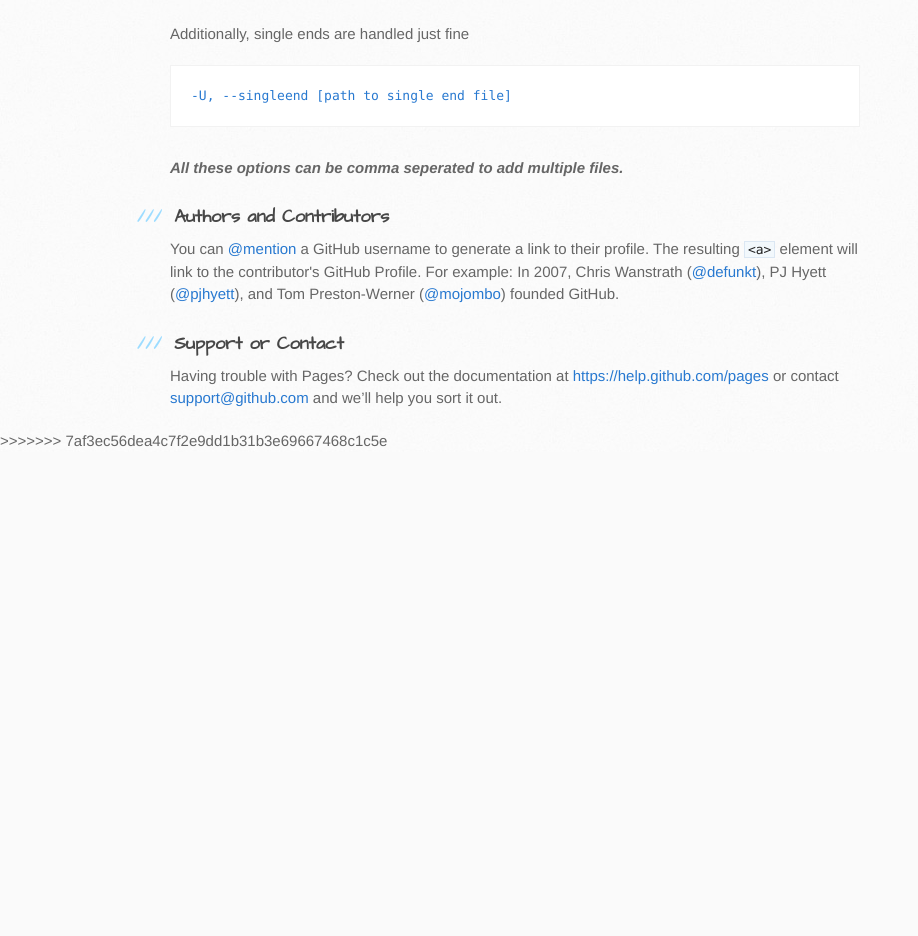
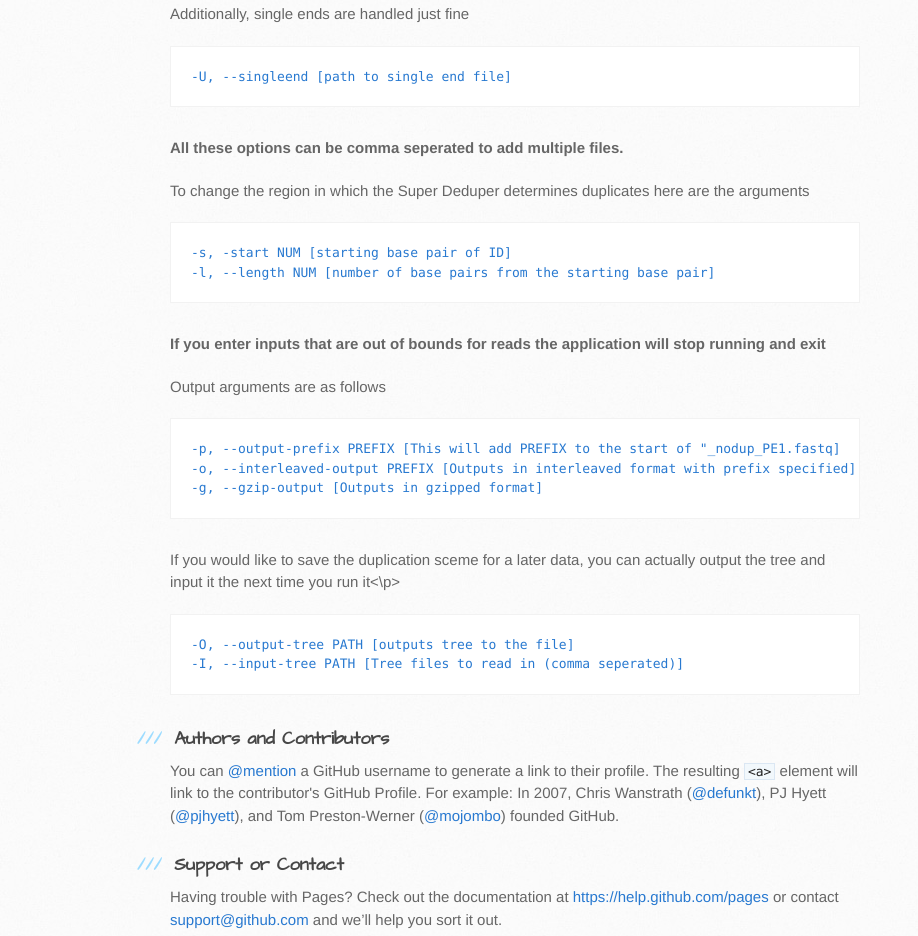
Before and after one commit to dstreett/Super-Deduper, a plain HTML site: page index.html in a window 1280 px wide. Shown: the part 1396-2332 px from the top of the page, without its empty margins (0-918 px from the left). Before the commit the page ends 1848 px from the top, so only its background shows below. Drawn offline with Linux system fonts and the light colour scheme.

Commit message:
More arguments

```diff
--- a/index.html
+++ b/index.html
@@ -66,8 +66,7 @@ Here are the basic arguements
 
 
 <p>If you are doing paired end reads (that aren't interleaved)</p>
-<pre><code>
--1, --read1 [path to read 1 (fastq or fastq.gz)]
+<pre><code>-1, --read1 [path to read 1 (fastq or fastq.gz)]
 -2, --read2 [path to read 2 (fastq or fastq.gz)]
 </code></pre>
 
@@ -83,7 +82,30 @@ If you want to use an interleaved file - no problem
 <code>-U, --singleend [path to single end file] </code>
 </pre>
 
-<p><b><i>All these options can be comma seperated to add multiple files.</b></i></p>
+<p><b>All these options can be comma seperated to add multiple files.</b></p>
+
+<p>To change the region in which the Super Deduper determines duplicates here are the arguments</p>
+
+<pre><code>-s, -start NUM [starting base pair of ID]
+-l, --length NUM [number of base pairs from the starting base pair]
+</pre></code>
+
+<p><b>If you enter inputs that are out of bounds for reads the application will stop running and exit</b><p>
+
+
+<p>Output arguments are as follows</p>
+
+<pre><code>-p, --output-prefix PREFIX [This will add PREFIX to the start of "_nodup_PE1.fastq]
+-o, --interleaved-output PREFIX [Outputs in interleaved format with prefix specified]
+-g, --gzip-output [Outputs in gzipped format]
+</code></pre>
+
+
+<p>If you would like to save the duplication sceme for a later data, you can actually output the tree and input it the next time you run it<\p>
+<pre><code>-O, --output-tree PATH [outputs tree to the file]
+-I, --input-tree PATH [Tree files to read in (comma seperated)]
+</code></pre>
+
 
 <h3>
 <a id="authors-and-contributors" class="anchor" href="#authors-and-contributors" aria-hidden="true"><span class="octicon octicon-link"></span></a>Authors and Contributors</h3>
```
